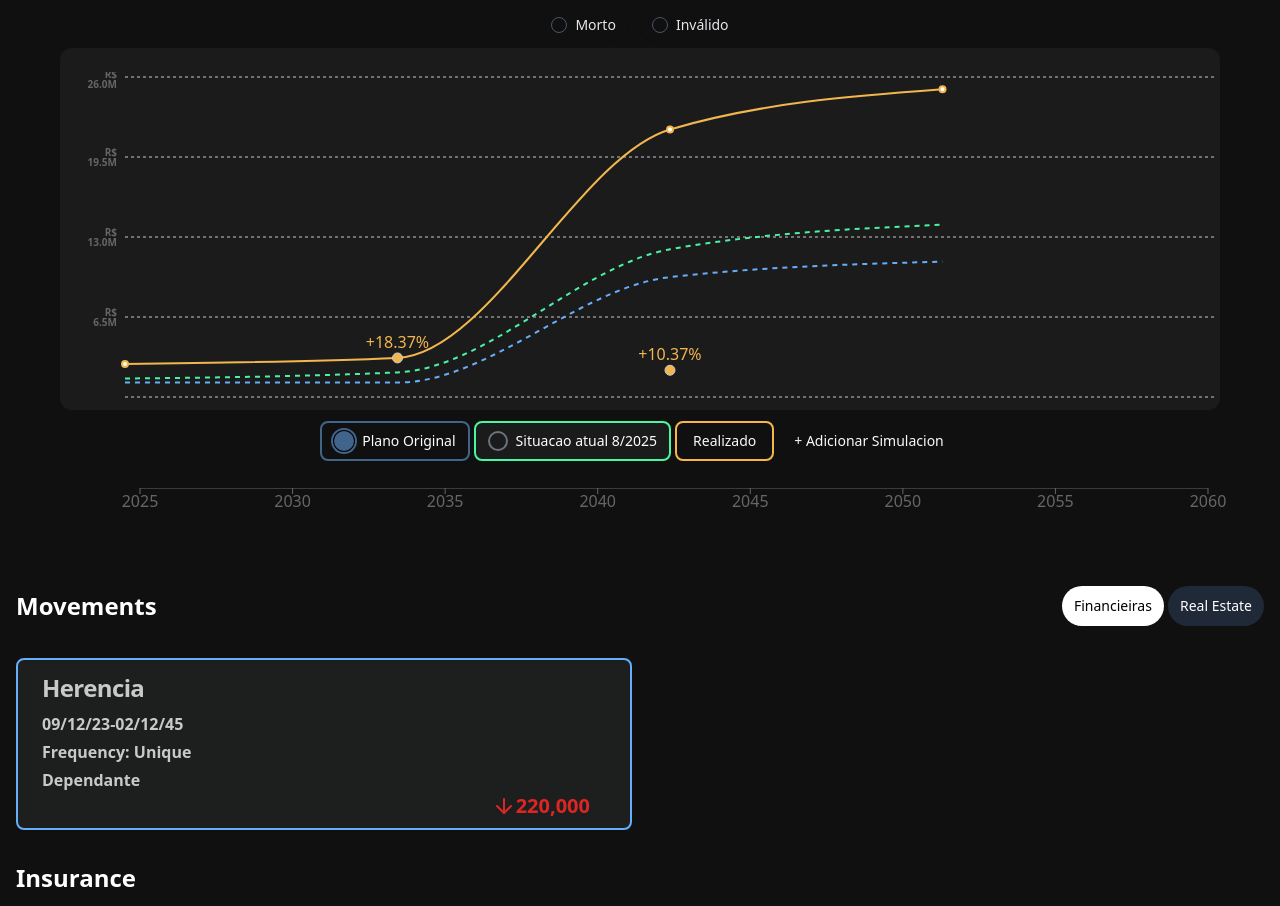
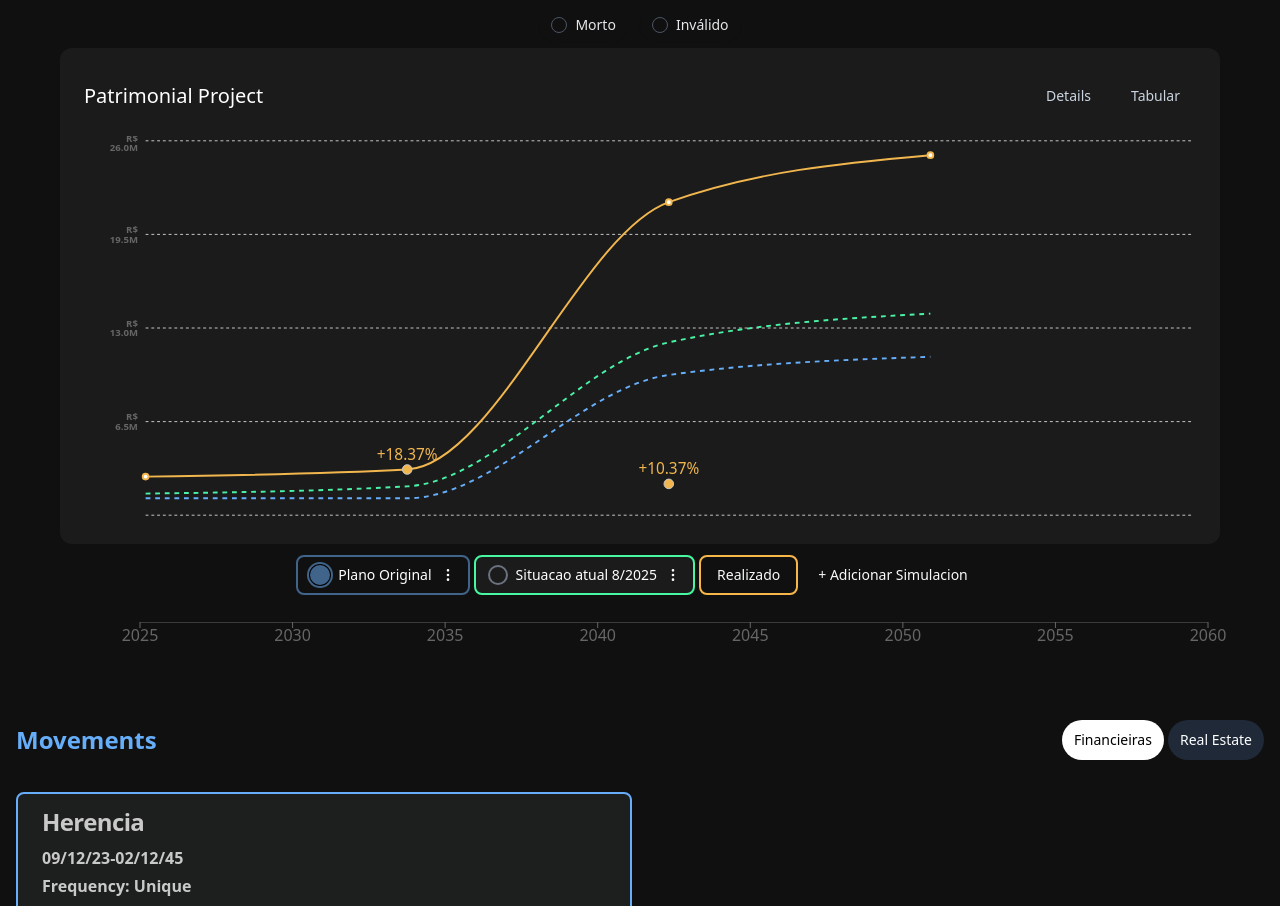
Before and after one commit to luisidrm/ankatech-frontend, a Next.js app: page / in a window 1280 px wide. Shown: the part 220-1126 px from the top of the page. Built offline with nearby package versions, Linux system fonts and the light colour scheme.

Commit message:
Created Allocation type

```diff
--- a/package.json
+++ b/package.json
@@ -12,7 +12,9 @@
     "@hookform/resolvers": "^5.2.2",
     "@radix-ui/react-accordion": "^1.2.12",
     "@radix-ui/react-avatar": "^1.1.10",
+    "@radix-ui/react-context-menu": "^2.2.16",
     "@radix-ui/react-dialog": "^1.1.15",
+    "@radix-ui/react-dropdown-menu": "^2.1.16",
     "@radix-ui/react-label": "^2.1.7",
     "@radix-ui/react-progress": "^1.1.7",
     "@radix-ui/react-scroll-area": "^1.2.10",
--- a/src/app/page.tsx
+++ b/src/app/page.tsx
@@ -2,11 +2,13 @@
 
 import Bottom from "@/components/Bottom";
 import Center from "@/components/Center";
+import { DropdownMenu } from "@/components/DropdownMenu";
 import StatusToggle from "@/components/StatusToggle";
 import TimelineChart from "@/components/Timeline";
 import Top from "@/components/Top";
 import { Button } from "@/components/ui/button";
 import { ToggleGroup, ToggleGroupItem } from "@/components/ui/toggle-group";
+import { EllipsisVertical } from "lucide-react";
 import { useState } from "react";
 
 enum Toggle {
@@ -16,12 +18,12 @@ enum Toggle {
 
 export default function Home() {
   const [toggle, setToggle] = useState<Toggle>(Toggle.Original)
-
-  console.log(toggle);
+  const [option, setOption] = useState(false);
 
 
   return (
     <div className="bg-[#101010] text-white h-auto">
+      {option && <DropdownMenu option={option} />}
       <Top />
       <div className="w-full h-[30px] bg-transparent flex justify-center place-items-center mb-2">
         <StatusToggle />
@@ -34,7 +36,7 @@ export default function Home() {
           }}
         >
           <ToggleGroupItem value={Toggle.Original} aria-label="Plano Original"
-          className="bg-[#1B1B1B] rounded-lg border-[#41648A] border-2 data-[state=on]:bg-transparent data-[state=on]:text-white ">
+            className="bg-[#1B1B1B] rounded-lg border-[#41648A] border-2 data-[state=on]:bg-transparent data-[state=on]:text-white ">
             <input type="checkbox" checked={toggle === "original"} name="original" id="original"
               className={`h-5 w-5 cursor-pointer appearance-none rounded-full border-2
                 transition-all duration-200
@@ -44,9 +46,10 @@ export default function Home() {
               `}
             />
             <span className="max-md:hidden">Plano Original</span>
+            <Button type="button" className="bg-transparent p-0 hover:bg-transparent"><EllipsisVertical /></Button>
           </ToggleGroupItem>
           <ToggleGroupItem value={Toggle.Actual} aria-label="Situacao"
-          className="bg-[#1B1B1B] rounded-lg border-[#48F7A1] border-2 data-[state=on]:bg-transparent data-[state=on]:text-white">
+            className="bg-[#1B1B1B] rounded-lg border-[#48F7A1] border-2 data-[state=on]:bg-transparent data-[state=on]:text-white">
             <input type="checkbox" name="actual" id="actual" checked={toggle === "actual"}
               className={`h-5 w-5 cursor-pointer appearance-none rounded-full border-2
                 transition-all duration-200
@@ -56,6 +59,8 @@ export default function Home() {
               `}
             />
             <span className="max-md:hidden">Situacao atual {`${Date.prototype.getMonth.call(new Date())}/${Date.prototype.getFullYear.call(new Date())}`}</span>
+            <Button type="button" onClick={()=>setOption(!option)} className="bg-transparent p-0 hover:bg-transparent"><EllipsisVertical /></Button>
+
           </ToggleGroupItem>
           <Button className="bg-[#1B1B1B] rounded-lg bg-transparent hover:bg-transparent border-2 border-[#F7B748]">Realizado</Button>
           <Button className="bg-[#1B1B1B] rounded-lg bg-transparent hover:bg-transparent ">+ Adicionar Simulacion</Button>
@@ -64,7 +69,7 @@ export default function Home() {
       <TimelineChart />
       <Bottom
         toggle={toggle}
-        />
+      />
     </div >
   );
 }
--- a/src/components/Bottom.tsx
+++ b/src/components/Bottom.tsx
@@ -1,17 +1,32 @@
 import { ArrowDownIcon } from "lucide-react";
 import { Card, CardContent, CardFooter, CardTitle } from "./ui/card";
 import { ToggleGroup, ToggleGroupItem } from "./ui/toggle-group";
+import { useState } from "react";
 
-export default function Bottom({toggle}: Readonly<{toggle?: string}>) {
+enum Selector{
+  Finance = "finance",
+  RealEstate = "real_estate"
+}
+
+export default function Bottom({toggle}: Readonly<{toggle: string}>) {
+  const [selector, setSelector] = useState<Selector>(Selector.Finance)
+
   return (
     <div className="w-full h-auto bg-transparent mb-2">
       <div className="flex justify-between items-center p-4 ">
-        <h1 className="font-semibold text-2xl">Movements</h1>
-        <ToggleGroup type="single" className="bg-transparent" defaultValue="left" aria-label="Text alignment">
-          <ToggleGroupItem value="left" className="data-[state=on]:bg-white bg-gray-800 data-[state=on]:text-black rounded-full">
+        <h1 className={`font-semibold text-2xl ${toggle==="actual"?"text-[#48F7A1]":"text-[#67AEFA]"}`}>Movements</h1>
+        <ToggleGroup
+        defaultValue={selector}
+        type="single" value={selector} className="bg-transparent"
+        aria-label="Text alignment"
+        onValueChange={(val: Selector) => {
+            if (val) setSelector(val);
+          }}
+        >
+          <ToggleGroupItem value={Selector.Finance} className="data-[state=on]:bg-white bg-gray-800 data-[state=on]:text-black rounded-full">
             Financieiras
           </ToggleGroupItem>
-          <ToggleGroupItem value="right" className="data-[state=on]:bg-white bg-gray-800 data-[state=on]:text-black rounded-full">
+          <ToggleGroupItem value={Selector.RealEstate} className="data-[state=on]:bg-white bg-gray-800 data-[state=on]:text-black rounded-full">
             Real Estate
           </ToggleGroupItem>
         </ToggleGroup>
@@ -30,7 +45,7 @@ export default function Bottom({toggle}: Readonly<{toggle?: string}>) {
         </Card>
       </div>
       <div className="items-center p-4 ">
-        <h1 className="font-semibold text-2xl">Insurance</h1>
+        <h1 className={`font-semibold text-2xl ${toggle==="actual"?"text-[#48F7A1]":"text-[#67AEFA]"}`}>Insurance</h1>
       </div>
 
       <div className="w-full p-4 grid grid-cols-1 md:grid-cols-2">
--- a/src/components/Center.tsx
+++ b/src/components/Center.tsx
@@ -13,7 +13,7 @@ import {
 import { Card, CardContent, CardFooter, CardTitle } from "./ui/card";
 import { Button } from "./ui/button";
 
-export default function Center({toggle}) {
+export default function Center({ toggle }: Readonly<{ toggle?: string }>) {
 
 
 
@@ -49,7 +49,14 @@ export default function Center({toggle}) {
 
   return (
     <div className="bg-transparent text-white md:flex block w-auto px-[60px] min-h-[350px] h-auto">
-      <ResponsiveContainer className="md:w-[60%] w-full bg-[#1B1B1B] rounded-xl min-h-[330px] py-4">
+      <div className=" w-auto md:w-full bg-[#1B1B1B] rounded-xl min-h-[330px] py-4">
+        <h1 className="w-full flex justify-between place-items-center px-6 py-3 text-xl ">Patrimonial Project
+          <span className="gap-2 flex place-items-center">
+            <Button variant={"custom"} type="button" className="bg-transparent">Details</Button>
+            <Button variant={"custom"} type="button" className="bg-transparent">Tabular</Button>
+          </span>
+        </h1>
+        <ResponsiveContainer className="w-full max-h-[400px]  min-h-[330px]">
           <LineChart data={data} height={300} width={600} className="pt-2 pb-2">
             <CartesianGrid strokeDasharray="3 3" vertical={false} />
             <XAxis dataKey="year" hide />
@@ -58,7 +65,6 @@ export default function Center({toggle}) {
               axisLine={false}
               tickFormatter={(val) => `R$ ${(val / 1000000).toFixed(1)}M`}
             />
-
             <Line
               type="monotone"
               dataKey="financeiro"
@@ -96,7 +102,8 @@ export default function Center({toggle}) {
             </ReferenceDot>
           </LineChart>
         </ResponsiveContainer>
-      {toggle==="actual"&&<div className="md:w-[40%] w-full md:pl-8 md:space-y-4 max-md:mt-4 max-md:space-x-4 md:block flex">
+      </div>
+      {toggle === "actual" && <div className="md:w-[40%] w-full md:pl-8 md:space-y-4 max-md:mt-4 max-md:space-x-4 md:block flex">
         <Card className="bg-[#1B1B1B] h-[150px] border-none pt-2 flex flex-col justify-between">
           <CardTitle className="text-[10px] h-[10%] w-11 font-bold bg-[#26503B] ml-3 text-[#37A36E] rounded-sm">Sugestao</CardTitle>
           <CardContent className="p-0 px-3 pt-2 h-[60%] text-[12px] py-2 text-white">Economize R$ 4.110 por 24 meses para voltar ao plano original</CardContent>
```
Also changed, not shown: src/types/allocation.ts (added, +15 -0 lines), 1 other file (tests, documents, lock files or other folders). Lines whose indentation alone changed are shown as unchanged.
